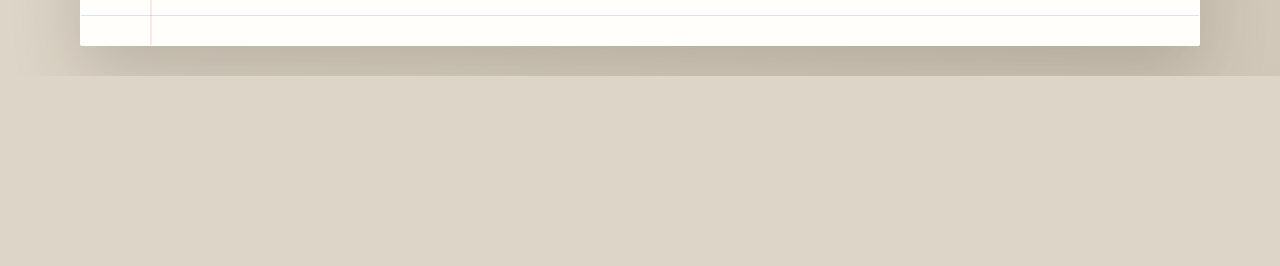
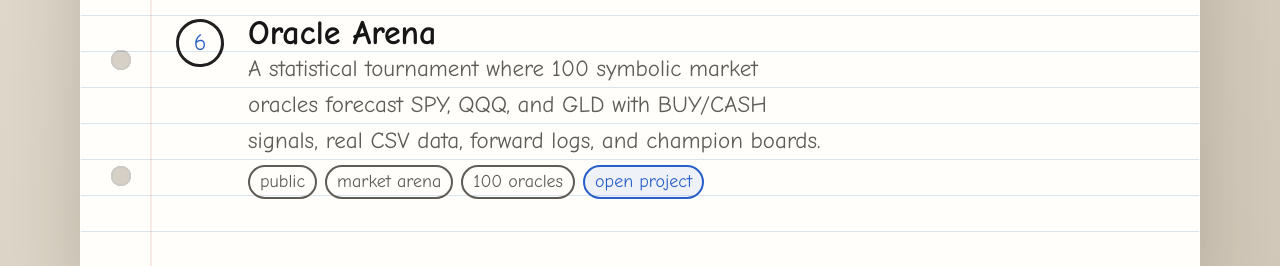
Before and after one commit to chrysaora5147/project-museum, a plain HTML site: page index.html in a window 1280 px wide. Shown: the part 1526-1792 px from the top of the page. Before the commit the page ends 1602 px from the top, so only its background shows below. Drawn offline with Linux system fonts and the light colour scheme.

Commit message:
Add Oracle Arena to project museum

```diff
--- a/index.html
+++ b/index.html
@@ -351,8 +351,8 @@
             <p class="subtitle">a white-paper home for the tools we built, with quick notes, links, status, and next fixes.</p>
 
             <div class="counts" aria-label="Project summary">
-              <div class="count"><span>total</span><strong>5</strong></div>
-              <div class="count"><span>live</span><strong>4</strong></div>
+              <div class="count"><span>total</span><strong>6</strong></div>
+              <div class="count"><span>live</span><strong>5</strong></div>
               <div class="count"><span>local</span><strong>1</strong></div>
             </div>
           </header>
@@ -453,6 +453,20 @@
                 </div>
               </div>
             </article>
+
+            <article class="entry">
+              <div class="num">6</div>
+              <div>
+                <h3>Oracle Arena</h3>
+                <p>A statistical tournament where 100 symbolic market oracles forecast SPY, QQQ, and GLD with BUY/CASH signals, real CSV data, forward logs, and champion boards.</p>
+                <div class="meta-line">
+                  <span class="chip">public</span>
+                  <span class="chip">market arena</span>
+                  <span class="chip">100 oracles</span>
+                  <a class="open" href="https://oracle-arena-delta.vercel.app/">open project</a>
+                </div>
+              </div>
+            </article>
           </section>
         </div>
       </section>
```
